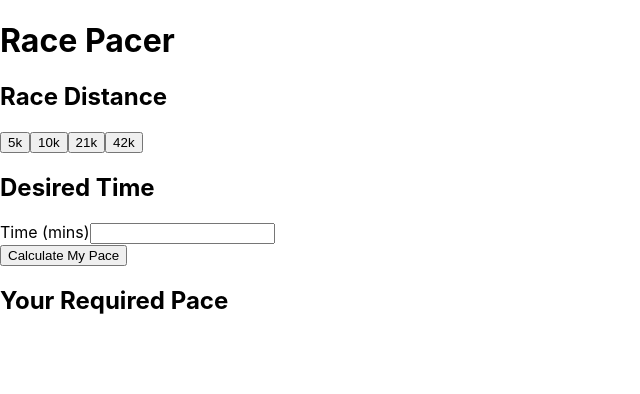
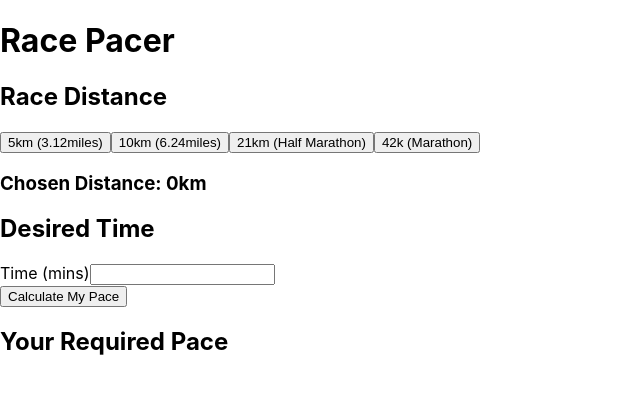
Before and after one commit to dredgos/racepace, a React (Create React App) app: page / in a window 1280 px wide. Shown: the top 394 px of the page, without its empty margins (0-640 px from the left). Built offline with nearby package versions, Linux system fonts and the light colour scheme.

Commit message:
lifted state from Distance component into App for calculation

```diff
--- a/src/App.js
+++ b/src/App.js
@@ -3,12 +3,17 @@ import Distance from "./components/Distance";
 import Time from "./components/Time";
 import Calculate from "./components/Calculate";
 import Result from "./components/Result";
+import { useState } from "react";
 
 const App = () => {
+
+  const [distance, setDistance] = useState(0)
+
+
   return (
     <div>
       <Header />
-      <Distance />
+      <Distance distanceChosen={distance} distanceSelect={setDistance}/>
       <Time />
       <Calculate />
       <Result />
--- a/src/components/Distance.js
+++ b/src/components/Distance.js
@@ -1,15 +1,36 @@
-const Distance = () => {
+
+
+const Distance = ( {distanceChosen, distanceSelect} ) => {
+
+    const handleButton1 = () => {
+        distanceSelect(5)
+    }
+
+    const handleButton2 = () => {
+        distanceSelect(10)
+    }
+
+    const handleButton3 = () => {
+        distanceSelect(21)
+    }
+
+    const handleButton4 = () => {
+        distanceSelect(42)
+    }
+
     return (
         <div>
             <h2>Race Distance</h2>
             <div>
-                <button>5k</button>
-                <button>10k</button>
-                <button>21k</button>
-                <button>42k</button>
+                <button onClick={handleButton1}>5km (3.12miles)</button>
+                <button onClick={handleButton2}>10km (6.24miles)</button>
+                <button onClick={handleButton3}>21km (Half Marathon)</button>
+                <button onClick={handleButton4}>42k (Marathon)</button>
             </div>
+            <h3>Chosen Distance: {distanceChosen}km</h3>
         </div>
     );
 };
 
+
 export default Distance;
```
